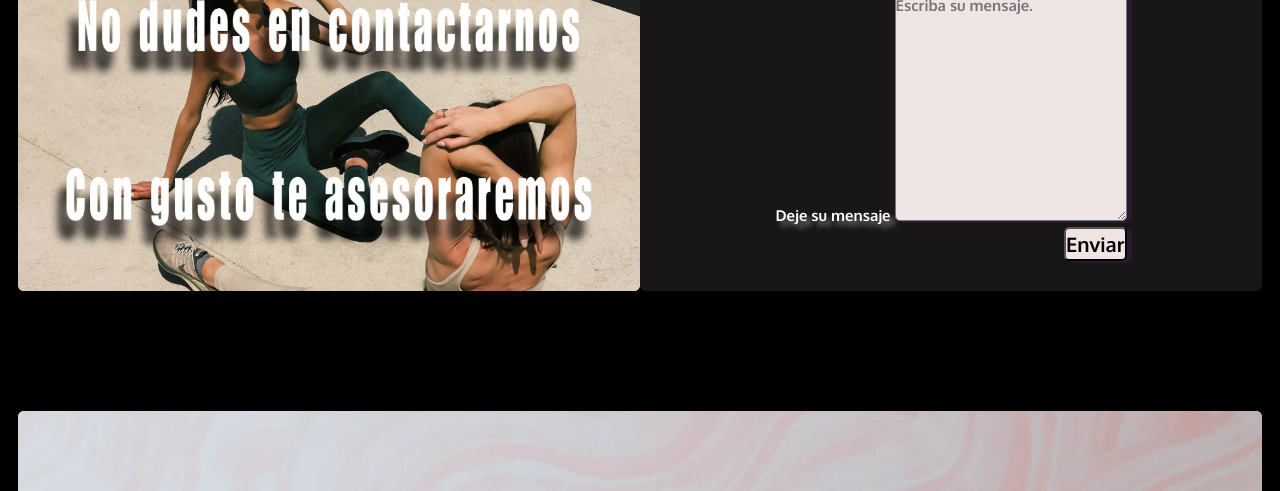
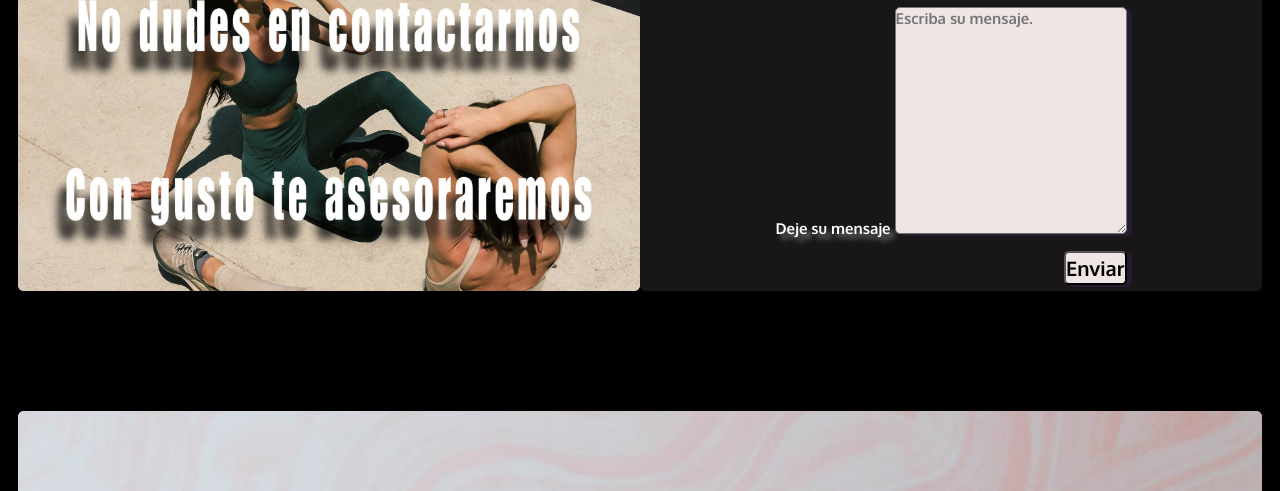
Before and after one commit to AlejandroBuitragoB/PrimeraEntregaJS-ManuelBuitrago, a website: page pages/contacto.html in a window 1280 px wide. Shown: the part 782-1273 px from the top of the page. Drawn offline with nearby package versions, Linux system fonts and the light colour scheme.

Commit message:
ultima modificacion previo a entrega final

```diff
--- a/scss/layout/_contacto.scss
+++ b/scss/layout/_contacto.scss
@@ -69,6 +69,9 @@ iframe {
     padding: 30px;
     font-size: 15px;
     display: flex;
+    flex-direction: column;
+    align-items: center;
+    justify-content: center;
     gap: 10px;
 }
 }
@@ -98,6 +101,14 @@ iframe {
 }
 }
 
+form{
+    padding: 50px 55px;
+    text-align: left;
+    justify-content: space-between;
+    display: flex;
+    flex-direction: column;
+    gap: 10px;
+}
 
 input,
 textarea {
@@ -109,14 +120,7 @@ textarea {
 textarea:hover {
     background-color: #135953;
 }
-
-textarea {
-    display: flex;
-    justify-content: left;
-    align-items: center;
 }
-}
-
 
 .enviar {
     text-align: right;
```
Also changed, not shown: css/style.css, scss/base/_variables.scss (line endings or trailing spaces), 1 other file.
